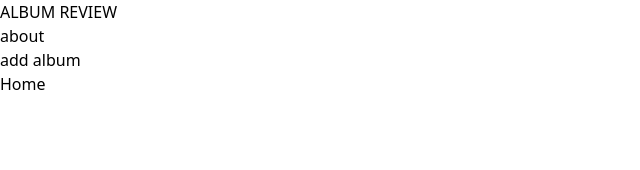
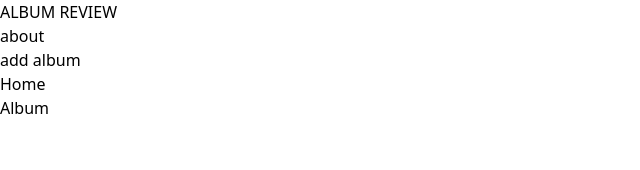
Before and after one commit to gabrigomez/album-score, a React (Vite) app: page / in a window 1280 px wide. Shown: the top 170 px of the page, without its empty margins (0-640 px from the left). Built offline with nearby package versions, Linux system fonts and the light colour scheme; no server answers.

Commit message:
feat: add album component

```diff
--- /dev/null
+++ b/src/components/Album.tsx
@@ -0,0 +1,9 @@
+import React from 'react';
+
+export const Album = () => {
+  return (
+    <div>
+      <p>Album</p>
+    </div>
+  )
+}
--- a/src/components/Home.tsx
+++ b/src/components/Home.tsx
@@ -1,4 +1,5 @@
 import React, { useEffect, useState } from 'react';
+import { Album } from './Album';
 
 export const Home = () => {
   const [albums, setAlbums] = useState([]);
@@ -18,8 +19,9 @@
   });
 
   return (
-    <div className='flex justify-center'>
+    <div className='flex flex-col justify-center items-center'>
       <p>Home</p>
+      <Album />
     </div>
   )
 }
```
